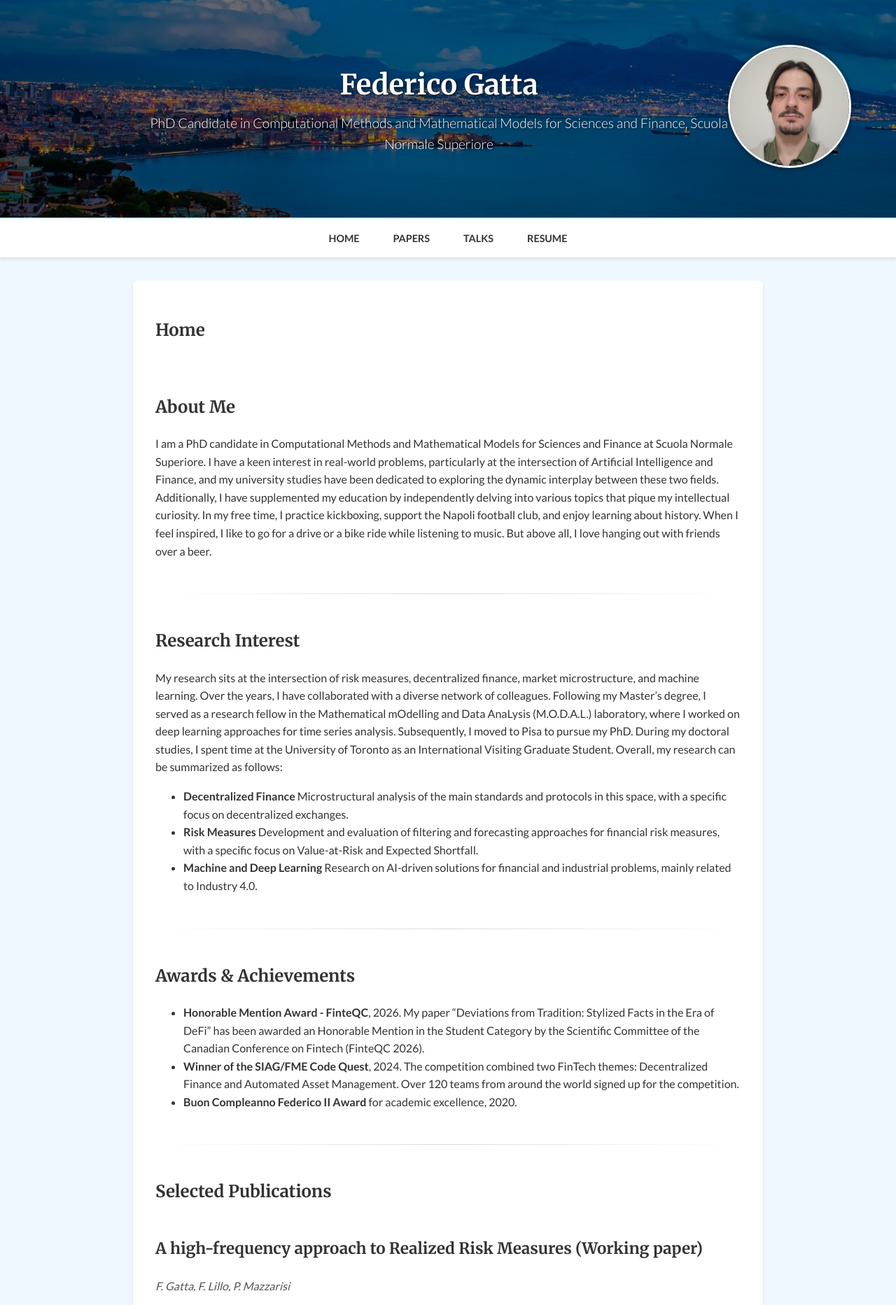
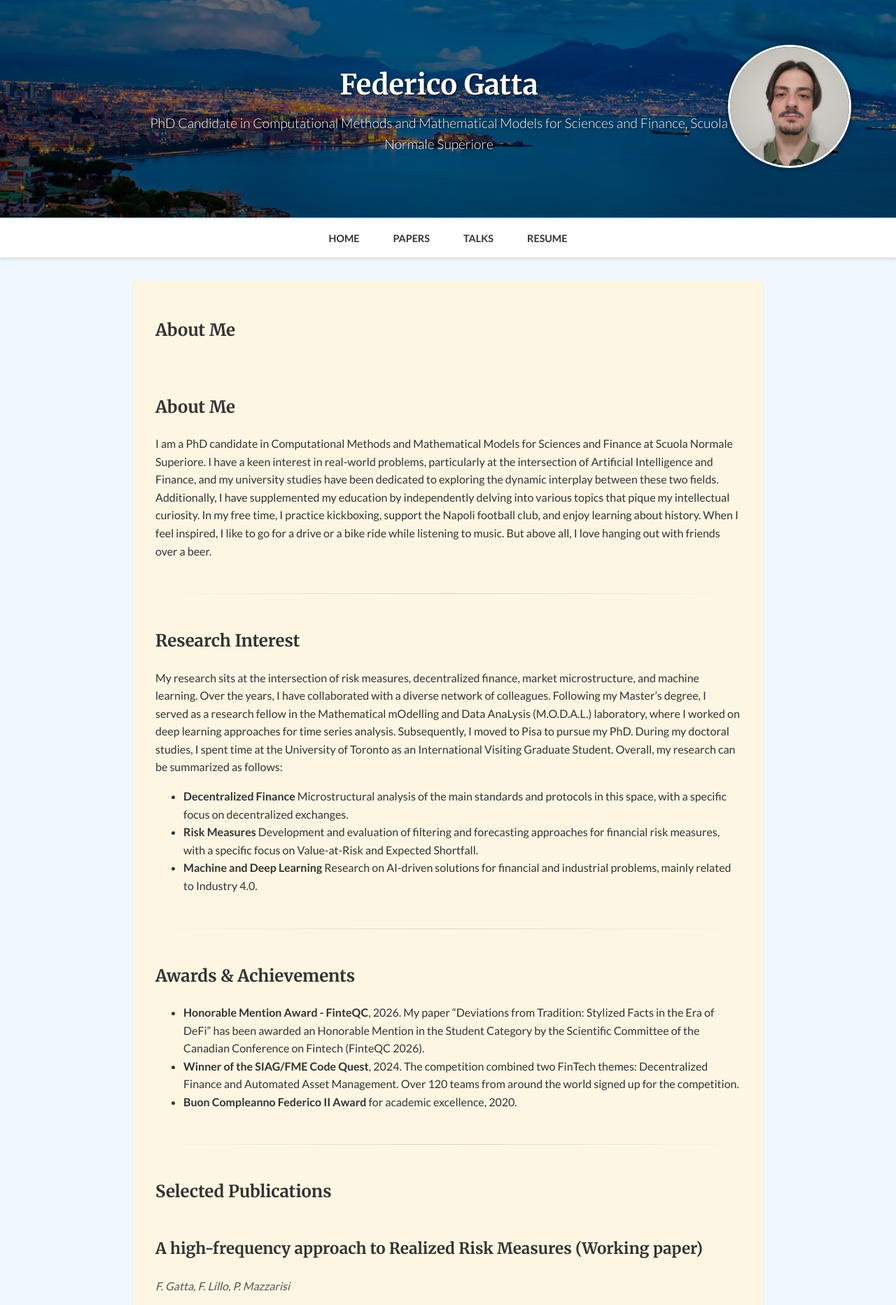
Before and after one commit to fede-gatta/fede-gatta.github.io, a Jekyll site: the page built from index.md, in a window 1280 px wide. Shown: the top 1865 px of the page at 70% size. Built offline with Jekyll 4.4.1, drawn with Linux system fonts in a browser that asks for light colours; our own code applies the rules of GitHub Pages for plain Markdown files.

Commit message:
Update page layout to remove title and change background color

```diff
--- a/_layouts/page.html
+++ b/_layouts/page.html
@@ -3,9 +3,11 @@ layout: default
 ---
 <article class="page">
 
+  {% if page.title %}
   <header class="page-header">
     <h1 class="page-title">{{ page.title }}</h1>
   </header>
+  {% endif %}
 
   <div class="page-content">
     {{ content }}
--- a/assets/css/style.scss
+++ b/assets/css/style.scss
@@ -168,7 +168,7 @@ a {
 }
 
 .page {
-  background-color: $white;
+  background-color: #fdf6e3; /* old paper color */
   padding: 2rem;
   box-shadow: 0 1px 3px rgba(0,0,0,0.1);
   border-radius: 5px;
--- a/index.md
+++ b/index.md
@@ -1,6 +1,5 @@
 ---
 layout: page
-title: Home
 ---
 
 ## About Me
```
